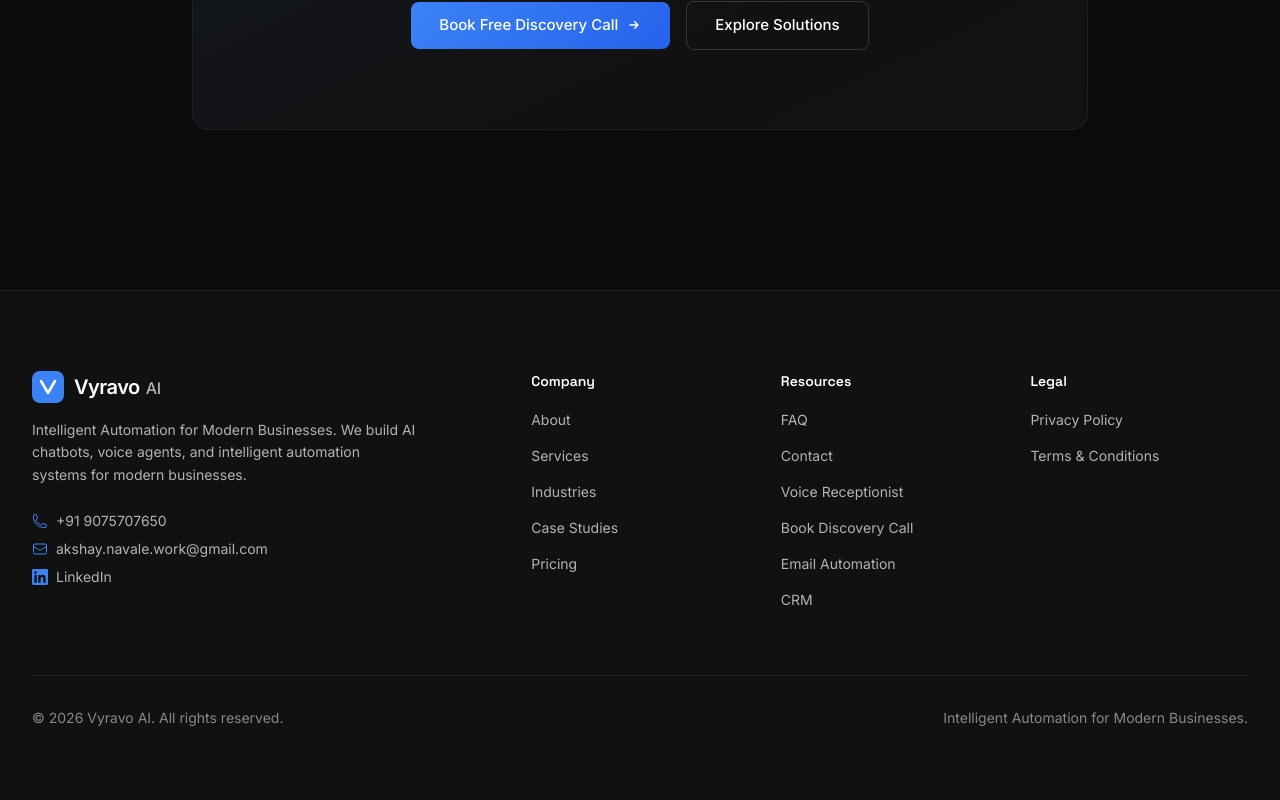
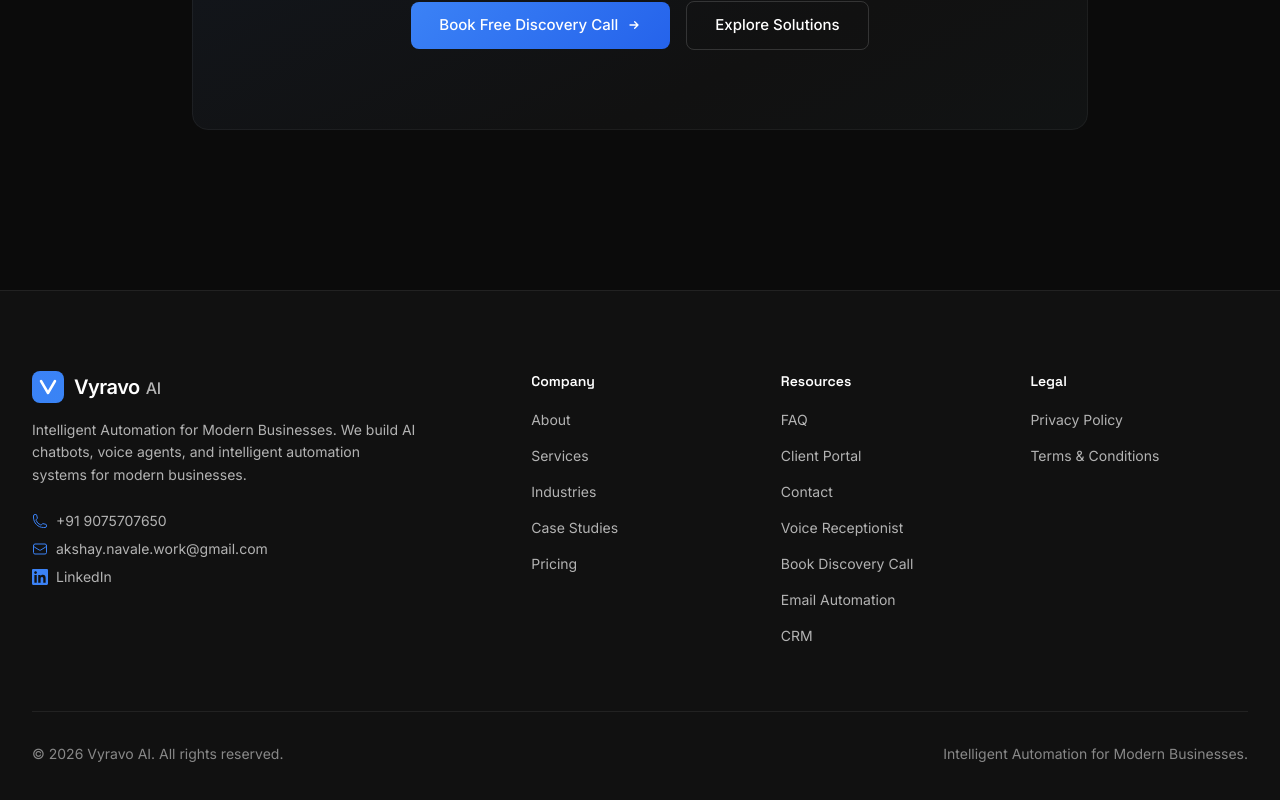
Before and after one commit to Akshay-Works/Vyravo-ai, a Next.js app: page / in a window 1280 px wide. Shown: the part 8734-9534 px from the top of the page. Built offline with nearby package versions, Linux system fonts and the light colour scheme.

Commit message:
fix(portal): add portal link to footer, fix auth layout route group

```diff
--- a/src/components/Footer.tsx
+++ b/src/components/Footer.tsx
@@ -12,6 +12,7 @@ const footerLinks: Record<string, { label: string; href: string; external?: bool
   ],
   Resources: [
     { label: "FAQ", href: "/faq" },
+    { label: "Client Portal", href: "/portal/login" },
     { label: "Contact", href: "/contact" },
     { label: "Voice Receptionist", href: SITE_LINKS.voiceReceptionist },
     { label: "Book Discovery Call", href: SITE_LINKS.discoveryCall, external: true },
```
